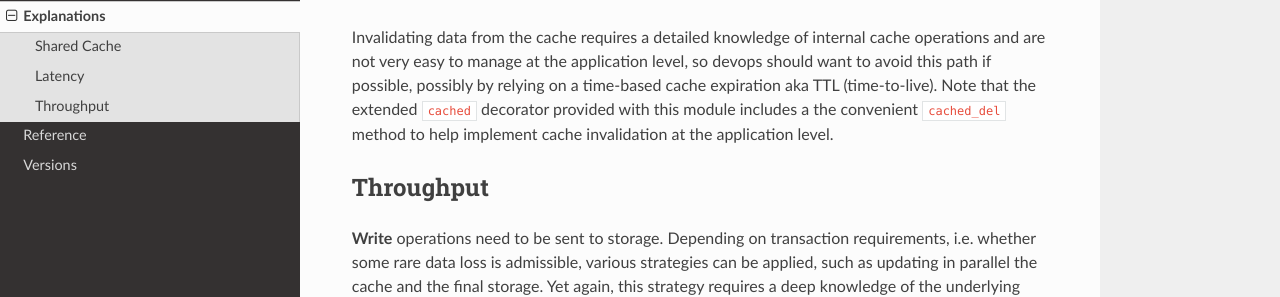
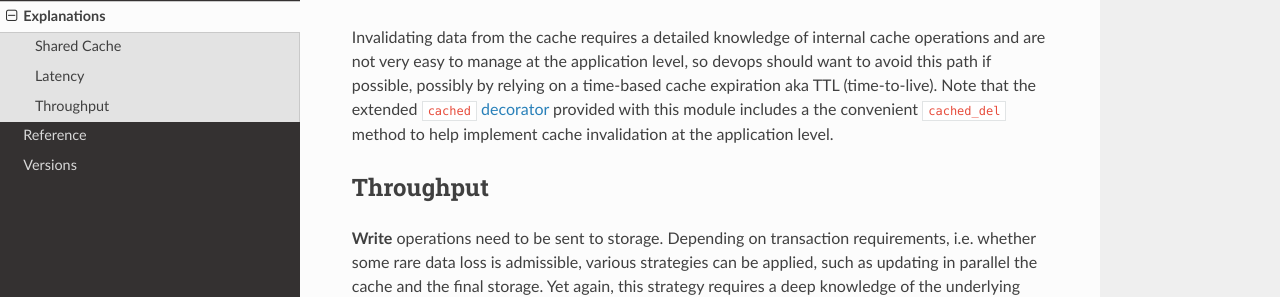
Before and after one commit to zx80/cachetools-utils, a Sphinx documentation site: the page built from docs/EXPLANATIONS.md, in a window 1280 px wide and 900 px high, scrolled down 698 px. Shown: the part 196-493 px from the top of the window. Built offline with Sphinx 7.4.7 and the Read the Docs theme 2.0.0, drawn with Linux system fonts in a browser that asks for light colours; pages that are not in the unit, such as notebooks, are missing from menus.

Commit message:
second attempt at link

```diff
--- a/docs/EXPLANATIONS.md
+++ b/docs/EXPLANATIONS.md
@@ -41,8 +41,9 @@ Invalidating data from the cache requires a detailed knowledge of internal
 cache operations and are not very easy to manage at the application level,
 so devops should want to avoid this path if possible, possibly by relying
 on a time-based cache expiration aka TTL (time-to-live).
-Note that the extended [`cached`](autoapi/CacheToolsUtils/index.html#CacheToolsUtils.cached)
-decorator provided with this module includes a the convenient `cached_del`
+Note that the extended
+[`cached` decorator](/autoapi/CacheToolsUtils/index.html#CacheToolsUtils.cached)
+provided with this module includes a the convenient `cached_del`
 method to help implement cache invalidation at the application level.
 
 ## Throughput
```
